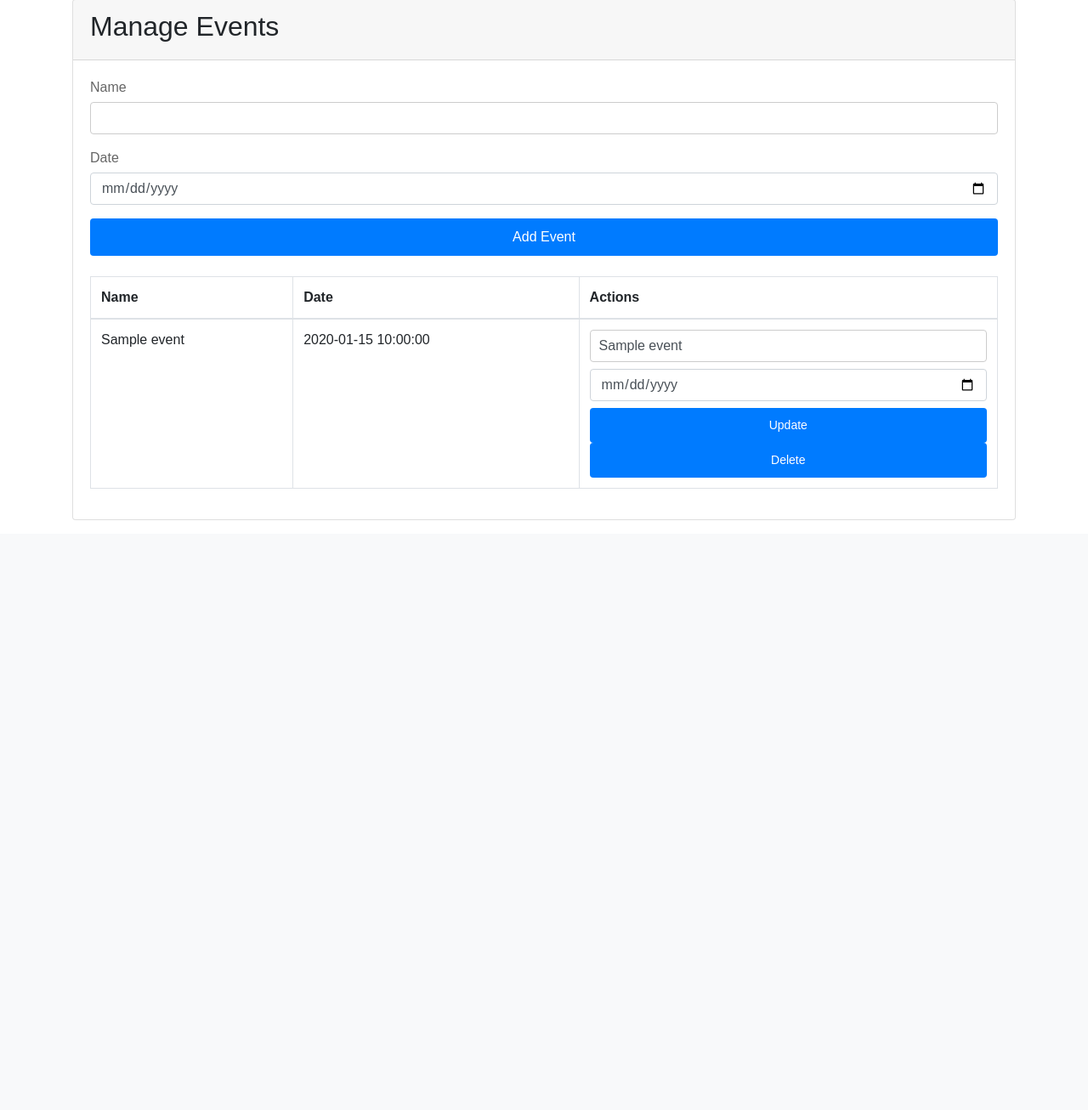
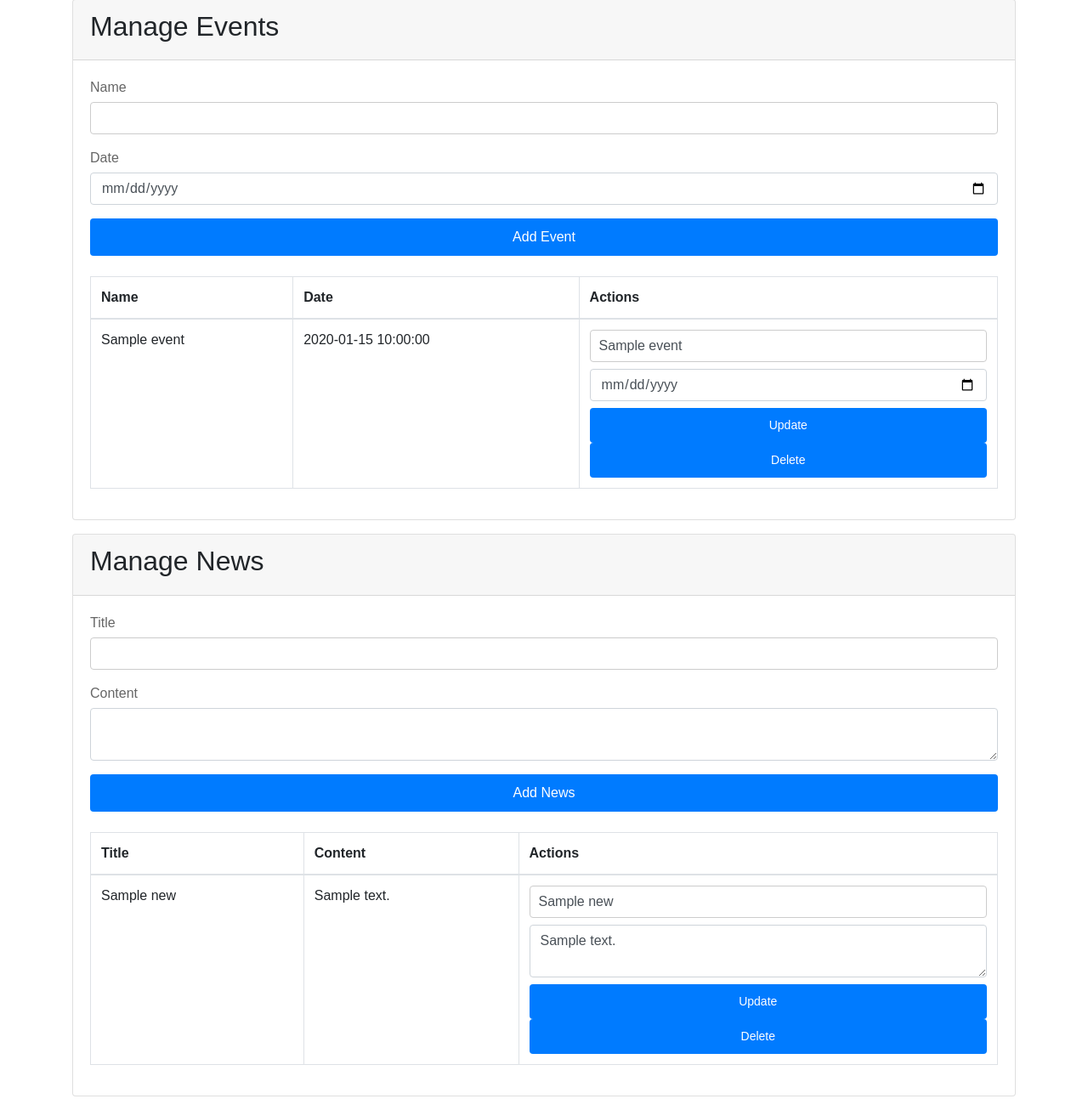
Before and after one commit to vapeasnl/appweb, a Flask app: page /dashboard in a window 1280 px wide. Shown: the part 1740-3046 px from the top of the page at 85% size. Before the commit the page ends 2352 px from the top, so only its background shows below. Run offline with Flask 3, Linux system fonts and the light colour scheme; a user stored in the database is signed in; tables that the repository leaves empty hold one stand-in row (values such as "Sample post"); some libraries are stand-ins or nearby versions.

Commit message:
Update dashboard.html

```diff
--- a/association/association_v1/app/templates/dashboard.html
+++ b/association/association_v1/app/templates/dashboard.html
@@ -165,4 +165,60 @@
         </div>
     </div>
 </div>
+
+<!-- Manage News -->
+<div class="card mb-3">
+    <div class="card-header">
+        <h2>Manage News <i class="fas fa-newspaper"></i></h2>
+    </div>
+    <div class="card-body">
+        <!-- Form for creating news -->
+        <form method="post" action="{{ url_for('admin.create_news') }}">
+            <div class="mb-3">
+                <label for="news_title" class="form-label">Title</label>
+                <input type="text" class="form-control" id="news_title" name="news_title">
+            </div>
+            <div class="mb-3">
+                <label for="news_content" class="form-label">Content</label>
+                <textarea class="form-control" id="news_content" name="news_content"></textarea>
+            </div>
+            <button type="submit" class="btn btn-primary">Add News</button>
+        </form>
+        <!-- Table to display existing news -->
+        <div class="table-responsive mt-4">
+            <table class="table table-bordered">
+                <thead>
+                    <tr>
+                        <th>Title</th>
+                        <th>Content</th>
+                        <th>Actions</th>
+                    </tr>
+                </thead>
+                <tbody>
+                    {% for news in news_list %}
+                        <tr>
+                            <td>{{ news.title }}</td>
+                            <td>{{ news.content }}</td>
+                            <td>
+                                <!-- Form for updating news -->
+                                <form method="post" action="{{ url_for('admin.update_news', news_id=news.id) }}" class="d-inline">
+                                    <input type="text" name="news_title" value="{{ news.title }}" class="form-control mb-2">
+                                    <textarea name="news_content" class="form-control mb-2">{{ news.content }}</textarea>
+                                    <button type="submit" class="btn btn-sm btn-primary">Update</button>
+                                </form>
+                                <!-- Form for deleting news -->
+                                <form method="post" action="{{ url_for('admin.delete_news', news_id=news.id) }}" class="d-inline mt-2">
+                                    <button type="submit" class="btn btn-sm btn-danger">Delete</button>
+                                </form>
+                            </td>
+                        </tr>
+                    {% endfor %}
+                </tbody>
+            </table>
+        </div>
+    </div>
+</div>
+
+
+
 {% endblock %}
```
